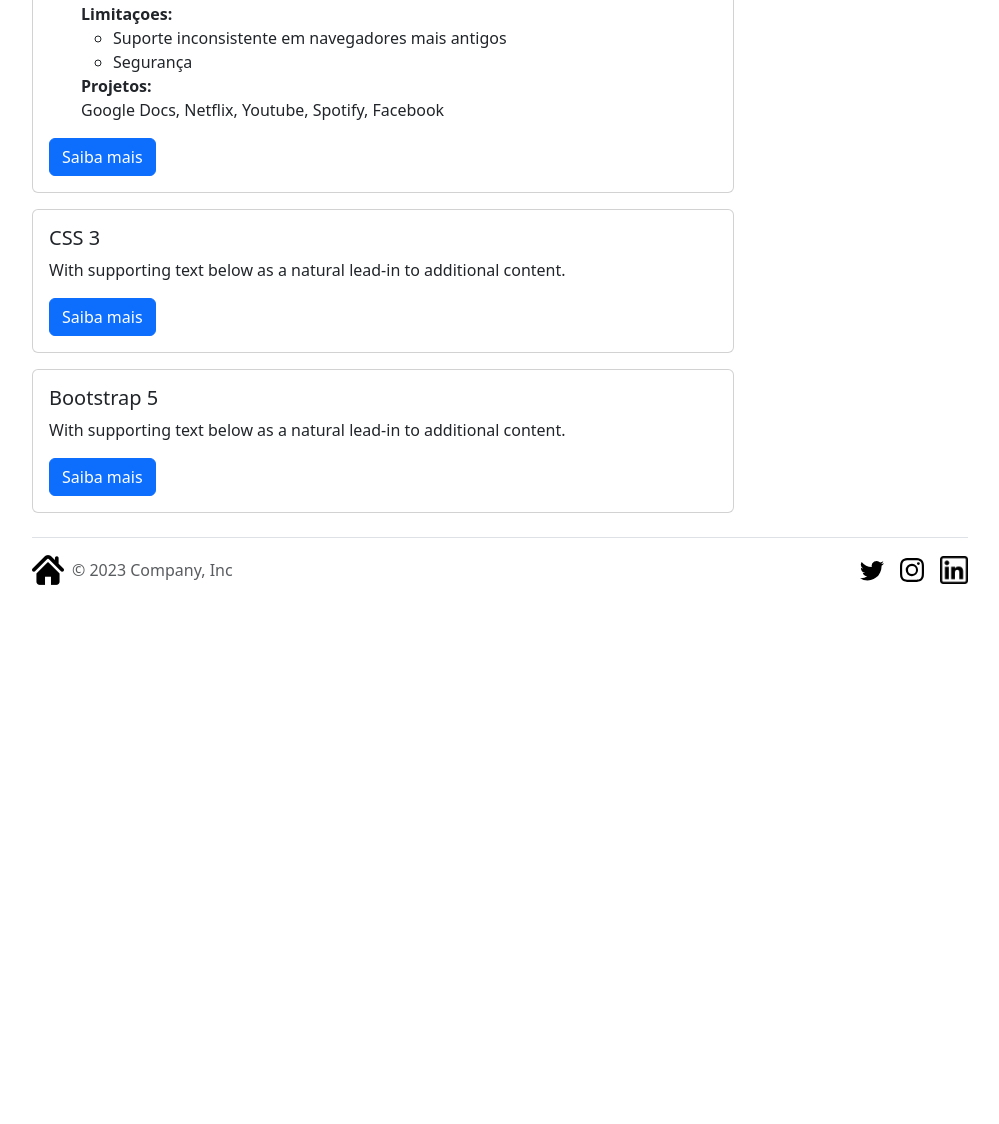
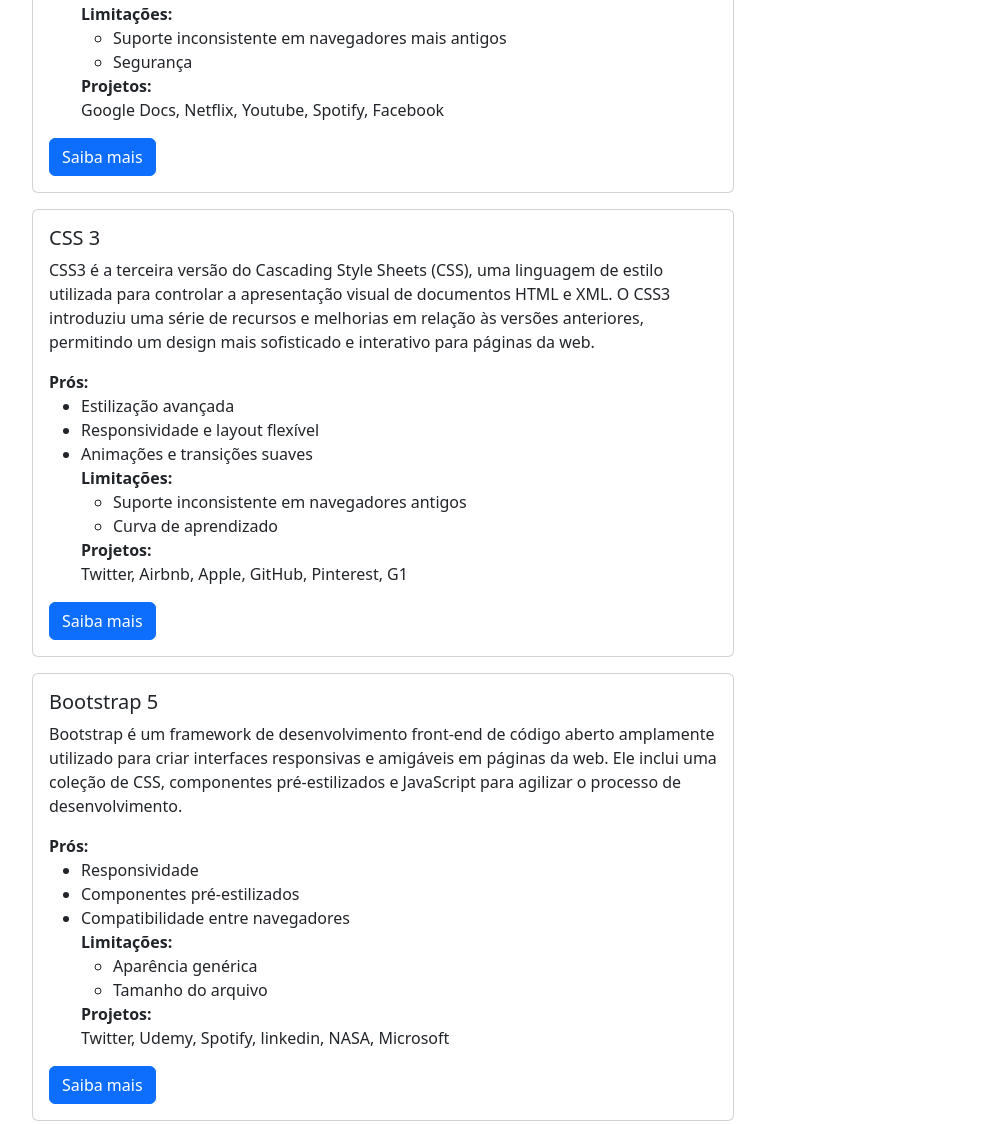
Before and after one commit to DBRETAS/portfolioo, a plain HTML site: page tecnologia.html in a window 1280 px wide. Shown: the part 352-1476 px from the top of the page, without its empty margins (140-1139 px from the left). Before the commit the page ends 978 px from the top, so only its background shows below. Drawn offline with nearby package versions, Linux system fonts and the light colour scheme.

Commit message:
atulizaçao pag portfolio, e tecnologias

```diff
--- a/tecnologia.html
+++ b/tecnologia.html
@@ -94,7 +94,7 @@
           <li>Suporte multimídia nativo</li>
           <li>Responsividade e compatibilidade com dispositivos móveis</li>
 
-          <strong>Limitaçoes:</strong>
+          <strong>Limitações:</strong>
           <ul>
             <li>Suporte inconsistente em navegadores mais antigos</li>
             <li>Segurança</li>
@@ -109,16 +109,44 @@
       <div class="card w-75 mb-3">
         <div class="card-body">
           <h5 class="card-title">CSS 3</h5>
-          <p class="card-text">With supporting text below as a natural lead-in to additional content.</p>
-          <a href="#" class="btn btn-primary">Saiba mais</a>
+          <p class="card-text">CSS3 é a terceira versão do Cascading Style Sheets (CSS), uma linguagem de estilo utilizada para controlar a apresentação visual de documentos HTML e XML. O CSS3 introduziu uma série de recursos e melhorias em relação às versões anteriores, permitindo um design mais sofisticado e interativo para páginas da web.</p>
+          <strong>Prós:</strong>
+          <ul>
+          <li>Estilização avançada</li>
+          <li>Responsividade e layout flexível</li>
+          <li>Animações e transições suaves</li>
+
+          <strong>Limitações:</strong>
+          <ul>
+            <li>Suporte inconsistente em navegadores antigos</li>
+            <li>Curva de aprendizado</li>
+          </ul>
+          <strong>Projetos:</strong><p>Twitter, Airbnb, Apple, GitHub, Pinterest, G1</p>
+
+          </ul>
+          <a href="https://www.w3schools.com/css/" target="_blank" class="btn btn-primary">Saiba mais</a>
         </div>
       </div>
 
       <div class="card w-75 mb-3">
         <div class="card-body">
           <h5 class="card-title">Bootstrap 5</h5>
-          <p class="card-text">With supporting text below as a natural lead-in to additional content.</p>
-          <a href="#" class="btn btn-primary">Saiba mais</a>
+          <p class="card-text">Bootstrap é um framework de desenvolvimento front-end de código aberto amplamente utilizado para criar interfaces responsivas e amigáveis em páginas da web. Ele inclui uma coleção de CSS, componentes pré-estilizados e JavaScript para agilizar o processo de desenvolvimento.</p>
+          <strong>Prós:</strong>
+          <ul>
+          <li>Responsividade</li>
+          <li>Componentes pré-estilizados</li>
+          <li>Compatibilidade entre navegadores</li>
+
+          <strong>Limitações:</strong>
+          <ul>
+            <li>Aparência genérica</li>
+            <li>Tamanho do arquivo</li>
+          </ul>
+          <strong>Projetos:</strong><p>Twitter, Udemy, Spotify, linkedin, NASA, Microsoft</p>
+
+          </ul>
+          <a href="https://getbootstrap.com/docs/5.3/getting-started/introduction/" target="_blank" class="btn btn-primary">Saiba mais</a>
         </div>
       </div>
 </div>
```
Also changed, not shown: portfolio.html (+9 -6 lines).
